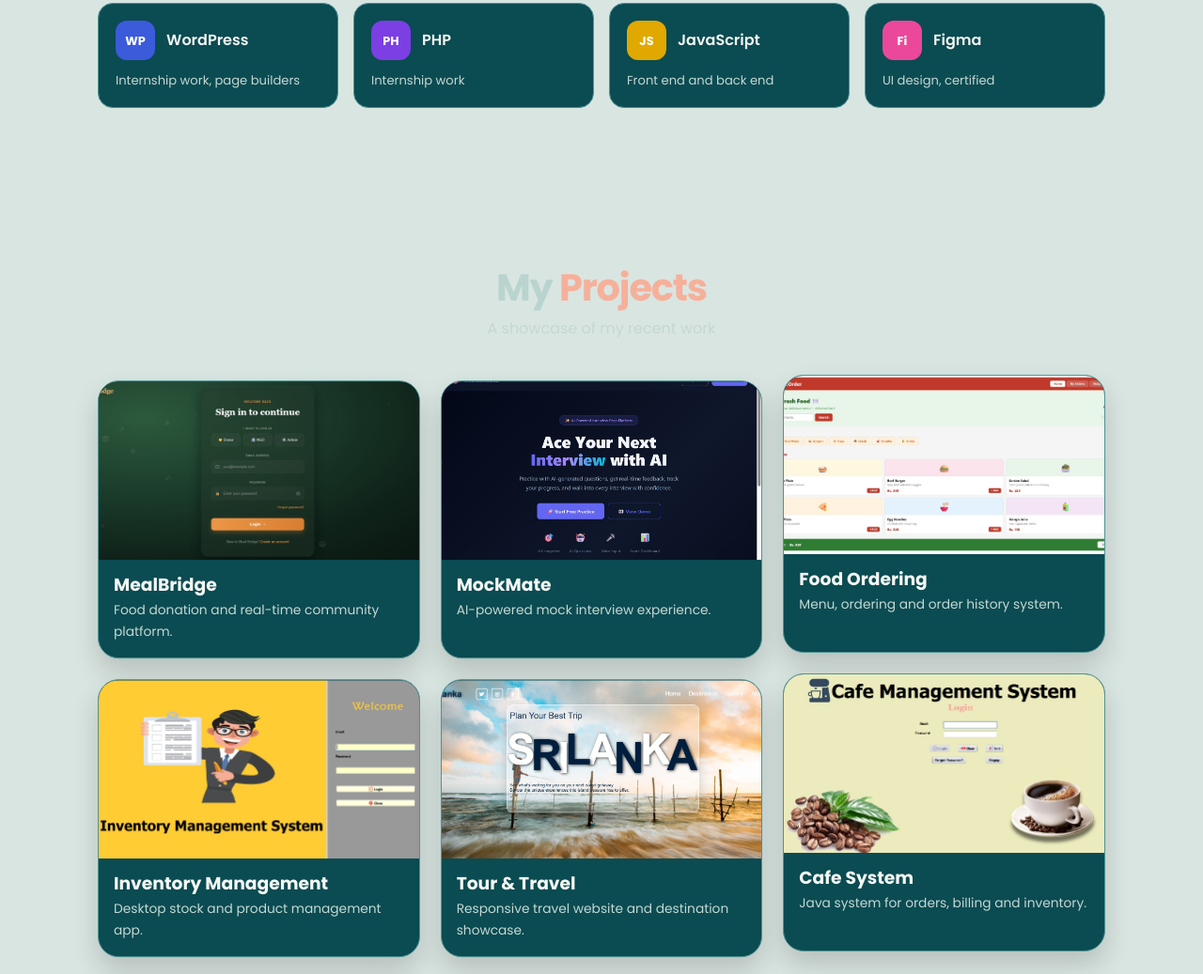
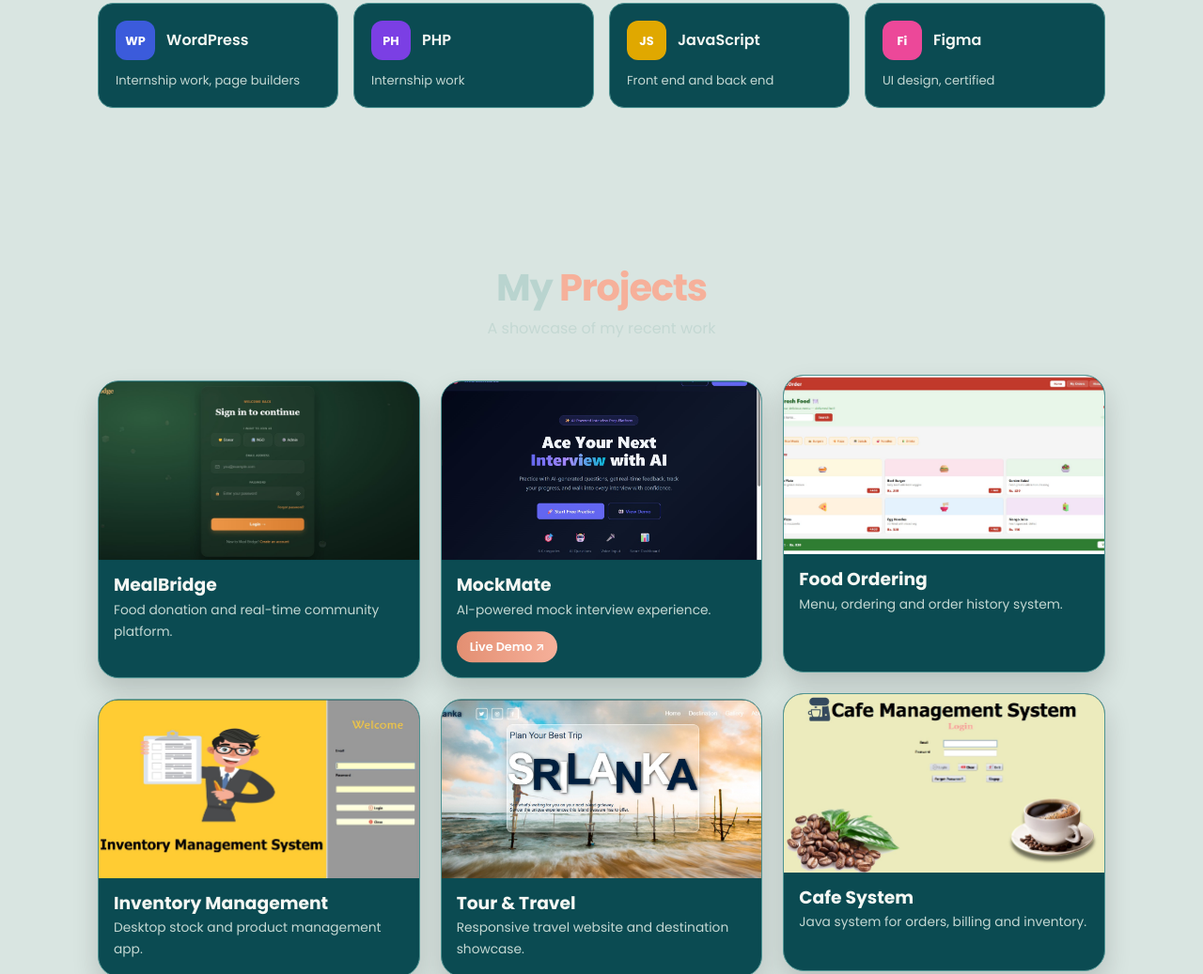
Before and after one commit to SMathumiththa/portfolio, a plain HTML site: page index.html in a window 1280 px wide. Shown: the part 1715-2752 px from the top of the page at 94% size. Drawn offline with Linux system fonts and the light colour scheme.

Commit message:
Update index.html

```diff
--- a/index.html
+++ b/index.html
@@ -242,7 +242,11 @@
 .project-gallery-card:hover img{transform:scale(1.08);filter:saturate(1.15)}
 .project-gallery-card .project-caption{padding:16px}
 .project-gallery-card h3{margin:0 0 5px;color:var(--ink)}
+.project-gallery-card h3 a:hover{color:var(--or2);text-decoration:underline}
 .project-gallery-card p{margin:0;color:var(--mute);font-size:.86rem}
+.project-gallery-card.live{cursor:pointer;position:relative;z-index:2}
+.project-gallery-card.live .live-btn{display:inline-block;margin-top:10px;padding:6px 14px;border-radius:99px;font-size:.8rem;font-weight:600;background:linear-gradient(90deg,var(--or),var(--or2));color:#fff;overflow:visible}
+.project-gallery-card h3 a{display:inline}
 @keyframes projectFloat{50%{transform:translateY(-8px)}}
 @media(max-width:900px){.project-gallery{grid-template-columns:repeat(2,1fr)}}
 @media(max-width:600px){.project-gallery{grid-template-columns:1fr}.project-gallery-card img{height:auto;max-height:260px;object-fit:contain}}
@@ -329,7 +333,7 @@
   <div class="title"><h2>My <span class="o">Projects</span></h2><p>A showcase of my recent work</p></div>
   <div class="project-gallery">
     <article class="project-gallery-card"><a href="img/donation.jpg" target="_blank" rel="noopener"><img src="img/donation.jpg" alt="MealBridge food donation project" loading="lazy"></a><div class="project-caption"><h3>MealBridge</h3><p>Food donation and real-time community platform.</p></div></article>
-    <article class="project-gallery-card"><a href="img/mock.jpg" target="_blank" rel="noopener"><img src="img/mock.jpg" alt="MockMate AI interview project" loading="lazy"></a><div class="project-caption"><h3>MockMate</h3><p>AI-powered mock interview experience.</p></div></article>
+    <article class="project-gallery-card live" data-href="https://ai-interview-sigma-pink.vercel.app/" tabindex="0" role="link" aria-label="Open MockMate live site"><a href="https://ai-interview-sigma-pink.vercel.app/" target="_blank" rel="noopener"><img src="img/mock.jpg" alt="MockMate AI interview project" loading="lazy"></a><div class="project-caption"><h3><a href="https://ai-interview-sigma-pink.vercel.app/" target="_blank" rel="noopener">MockMate</a></h3><p>AI-powered mock interview experience.</p><a class="live-btn" href="https://ai-interview-sigma-pink.vercel.app/" target="_blank" rel="noopener">Live Demo ↗</a></div></article>
     <article class="project-gallery-card"><a href="img/food%20oder.jpg" target="_blank" rel="noopener"><img src="img/food%20oder.jpg" alt="Food ordering project" loading="lazy"></a><div class="project-caption"><h3>Food Ordering</h3><p>Menu, ordering and order history system.</p></div></article>
     <article class="project-gallery-card"><a href="img/inven.jpg" target="_blank" rel="noopener"><img src="img/inven.jpg" alt="Inventory management project" loading="lazy"></a><div class="project-caption"><h3>Inventory Management</h3><p>Desktop stock and product management app.</p></div></article>
     <article class="project-gallery-card"><a href="img/tour.jpg" target="_blank" rel="noopener"><img src="img/tour.jpg" alt="Tour and travel website project" loading="lazy"></a><div class="project-caption"><h3>Tour &amp; Travel</h3><p>Responsive travel website and destination showcase.</p></div></article>
@@ -387,6 +391,11 @@
     setTimeout(tick,(!del&&ci>=words[wi].length)||(del&&ci===words[wi].length)?1600:(del?35:70));
   })();
 
+  document.querySelectorAll('.live').forEach(function(c){
+    function go(){var w=window.open(c.dataset.href,'_blank','noopener');if(!w)location.href=c.dataset.href}
+    c.addEventListener('click',function(e){if(e.target.closest('a'))return;go()});
+    c.addEventListener('keydown',function(e){if(e.key==='Enter')go()});
+  });
   document.getElementById('cf').addEventListener('submit',function(e){
     e.preventDefault();var f=e.target;
     var body='Hi Mathumiththa,\n\n'+f.m.value+'\n\nFrom: '+f.f.value+' '+f.l.value+' ('+f.e.value+')';
```
